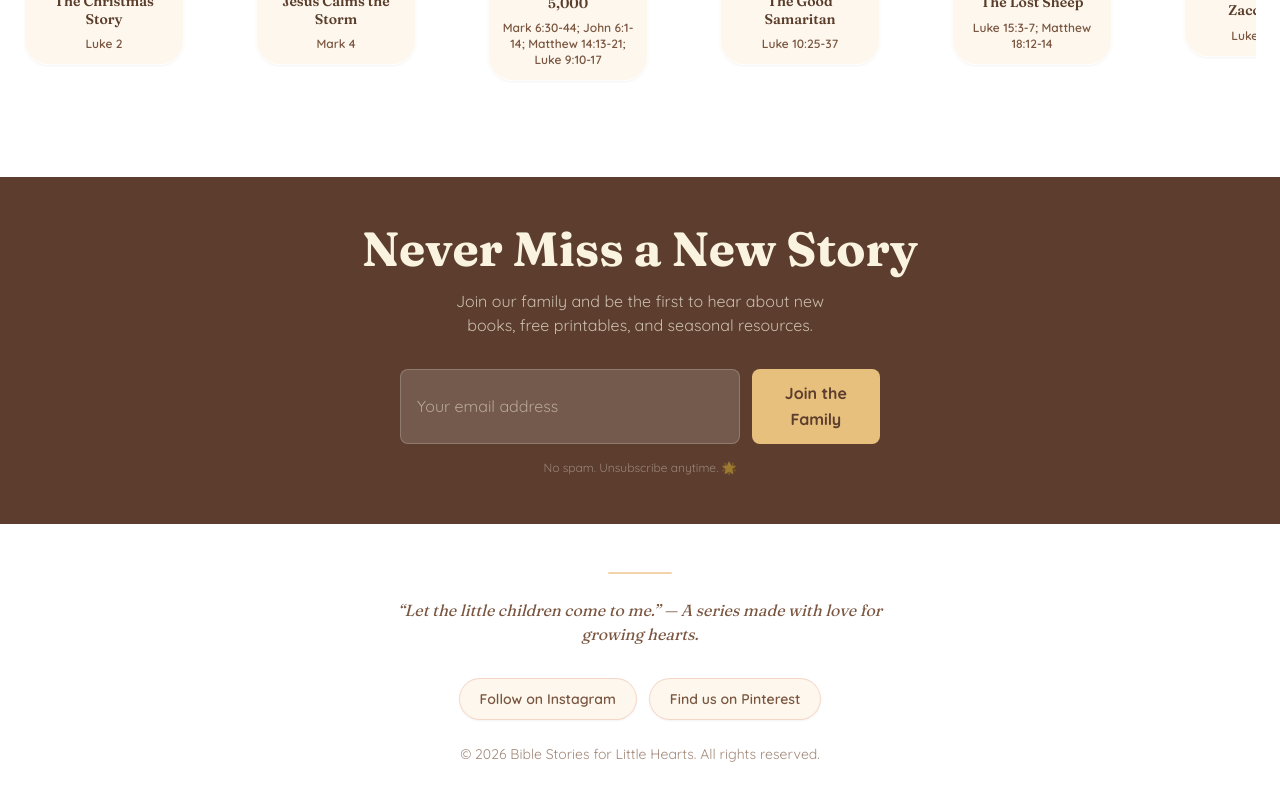
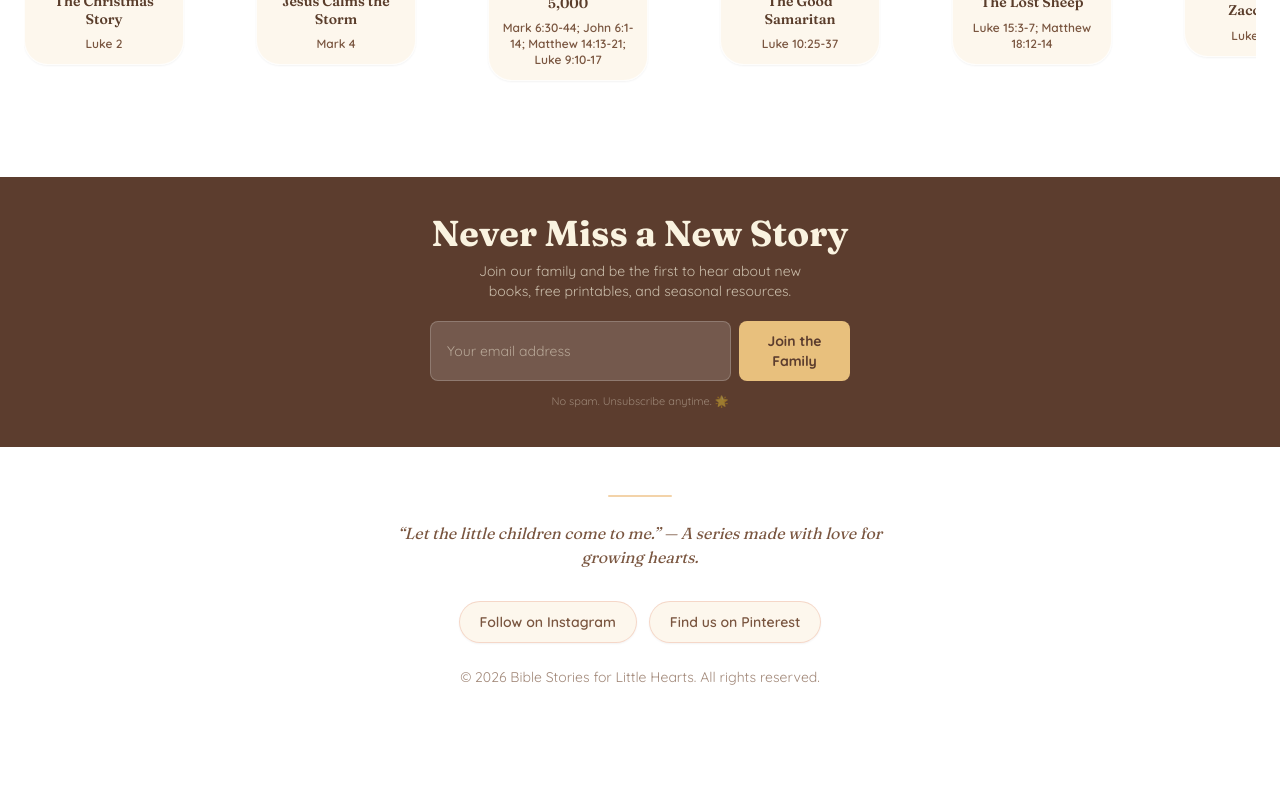
Before and after one commit to aithfulheartsbooks/bible-stories-site, a Next.js app: page / in a window 1280 px wide. Shown: the part 4810-5610 px from the top of the page. After the commit the page ends 5561 px from the top, so only its background shows below. Built offline with nearby package versions, Linux system fonts and the light colour scheme.

Commit message:
Shrink newsletter signup section

```diff
--- a/components/NewsletterSignup.tsx
+++ b/components/NewsletterSignup.tsx
@@ -31,19 +31,19 @@ export default function NewsletterSignup() {
   }
 
   return (
-    <section className="relative z-10 bg-[#5C3D2E] px-6 py-12 text-center">
+    <section className="relative z-10 bg-[#5C3D2E] px-6 py-8 text-center sm:py-9">
       <div className="mx-auto max-w-2xl">
-        <h2 className="font-display text-4xl font-bold text-[#FAF3E0] sm:text-5xl">
+        <h2 className="font-display text-3xl font-bold text-[#FAF3E0] sm:text-4xl">
           Never Miss a New Story
         </h2>
 
-        <p className="mx-auto mt-4 max-w-[380px] text-sm leading-relaxed text-[#FAF3E0]/70 sm:text-base">
+        <p className="mx-auto mt-2 max-w-[360px] text-xs leading-relaxed text-[#FAF3E0]/70 sm:text-sm">
           Join our family and be the first to hear about new books, free printables, and seasonal resources.
         </p>
 
         <form
           onSubmit={handleSubmit}
-          className="mx-auto mt-8 flex max-w-[480px] flex-col gap-3 sm:flex-row"
+          className="mx-auto mt-5 flex max-w-[420px] flex-col gap-2 sm:flex-row"
         >
           <div
             style={{ position: "absolute", left: "-5000px" }}
@@ -62,19 +62,19 @@ export default function NewsletterSignup() {
             name="EMAIL"
             placeholder="Your email address"
             required
-            className="w-full rounded-lg border border-white/20 bg-white/15 px-4 py-3 text-[#FAF3E0] outline-none placeholder:text-[#FAF3E0]/50"
+            className="w-full rounded-lg border border-white/20 bg-white/15 px-4 py-2.5 text-sm text-[#FAF3E0] outline-none placeholder:text-[#FAF3E0]/50"
           />
 
           <button
             type="submit"
             disabled={loading}
-            className="w-full rounded-lg bg-[#E8C07D] px-6 py-3 font-bold text-[#5C3D2E] transition hover:brightness-105 disabled:opacity-70 sm:w-auto"
+            className="w-full rounded-lg bg-[#E8C07D] px-5 py-2.5 text-sm font-bold text-[#5C3D2E] transition hover:brightness-105 disabled:opacity-70 sm:w-auto"
           >
             {loading ? "Joining..." : "Join the Family"}
           </button>
         </form>
 
-        <p className="mt-4 text-xs text-[#FAF3E0]/40">
+        <p className="mt-3 text-[11px] text-[#FAF3E0]/40">
           No spam. Unsubscribe anytime. 🌟
         </p>
       </div>
```
